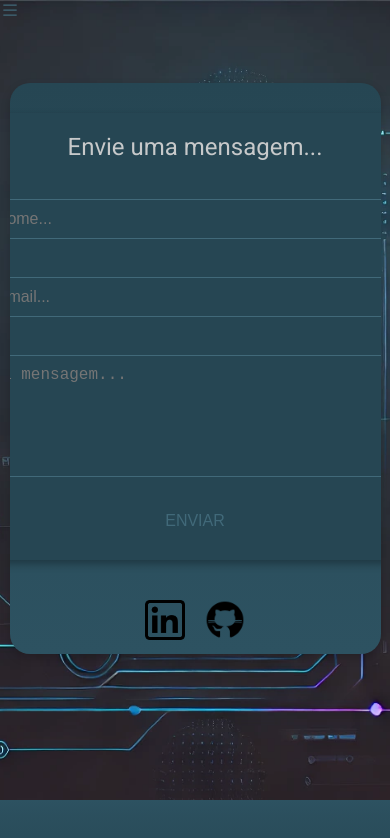
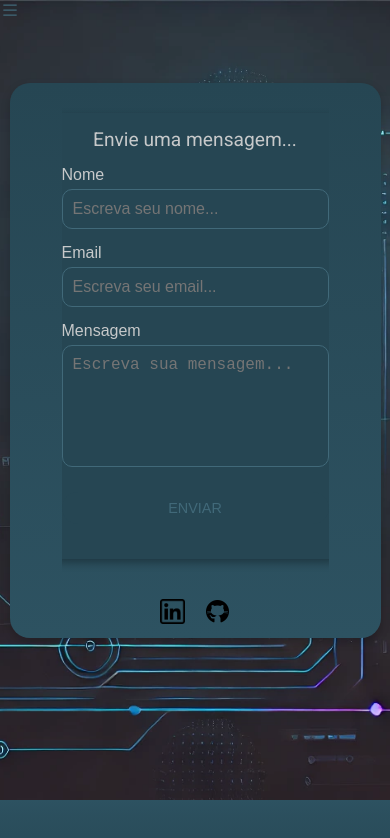
Before and after one commit to DeividBorges93/DeividBorges93.github.io, a React (Create React App) app: page /contato in a window 390 px wide. Shown: the top 838 px of the page. Built offline with nearby package versions, Linux system fonts and the light colour scheme.

Commit message:
feat(style): :iphone: add responsive design a send email page

```diff
--- a/src/css/components/sendEmail.css
+++ b/src/css/components/sendEmail.css
@@ -21,7 +21,6 @@
   align-items: center;
   overflow: hidden;
   position: relative;
-  /* opacity: 80%; */
 }
 
 /* Estilo do título */
@@ -30,7 +29,6 @@
   font-size: x-large;
   margin-bottom: 20px;
   text-align: center;
-
 }
 
 .form-div-send-email {
@@ -40,6 +38,7 @@
   justify-content: center;
   align-items: center;
 }
+
 /* Formulário */
 .form-div-send-email form {
   width: 90%;
@@ -70,7 +69,6 @@
   margin-bottom: 15px;
   color: var(--light-cyan-2);
   font-family: 'Orbitron', sans-serif;
-
 }
 
 .form-div-send-email label input,
@@ -147,18 +145,75 @@ textarea {
   transform: scale(1.3);
 }
 
-/* Responsividade */
+/* Responsividade para telas menores */
+@media (max-width: 1024px) {
+  .div-contatcs {
+    width: 80%;
+    padding: 15px;
+  }
+
+  .form-div-send-email {
+    width: 100%;
+  }
+
+  .contacts-title {
+    font-size: 1.5rem;
+  }
+
+  .form-div-send-email form {
+    max-width: 90%;
+    padding: 15px;
+  }
+}
+
+/* Ajuste para telas pequenas */
 @media (max-width: 768px) {
   .div-contatcs {
     width: 90%;
     padding: 10px;
+    max-height: none; /* Remove a limitação de altura */
+  }
+
+  .form-div-send-email {
+    width: 100%;
+    overflow-y: auto; /* Permite o scroll vertical */
+    max-height: 70vh; /* Limita a altura visível para não ocupar toda a tela */
   }
 
   .form-div-send-email form {
     width: 100%;
+    max-width: none;
+    display: flex;
+    flex-direction: column;
+    overflow-y: visible; /* Garante que o formulário e botão fiquem visíveis */
   }
 
   .contacts-title {
     font-size: 1.2rem;
   }
+
+  .send-button {
+    position: static; /* Garante que o botão não seja afetado por outros estilos */
+    margin-bottom: 20px; /* Adiciona espaço abaixo do botão para evitar sobreposição */
+  }
 }
+
+
+@media (max-width: 480px) {
+  .contacts-title {
+    font-size: 1rem;
+  }
+
+  .form-title {
+    font-size: 1.2rem;
+  }
+
+  .send-button {
+    font-size: 0.9rem;
+    padding: 8px 15px;
+  }
+
+  .icons {
+    width: 25px;
+  }
+}
```
